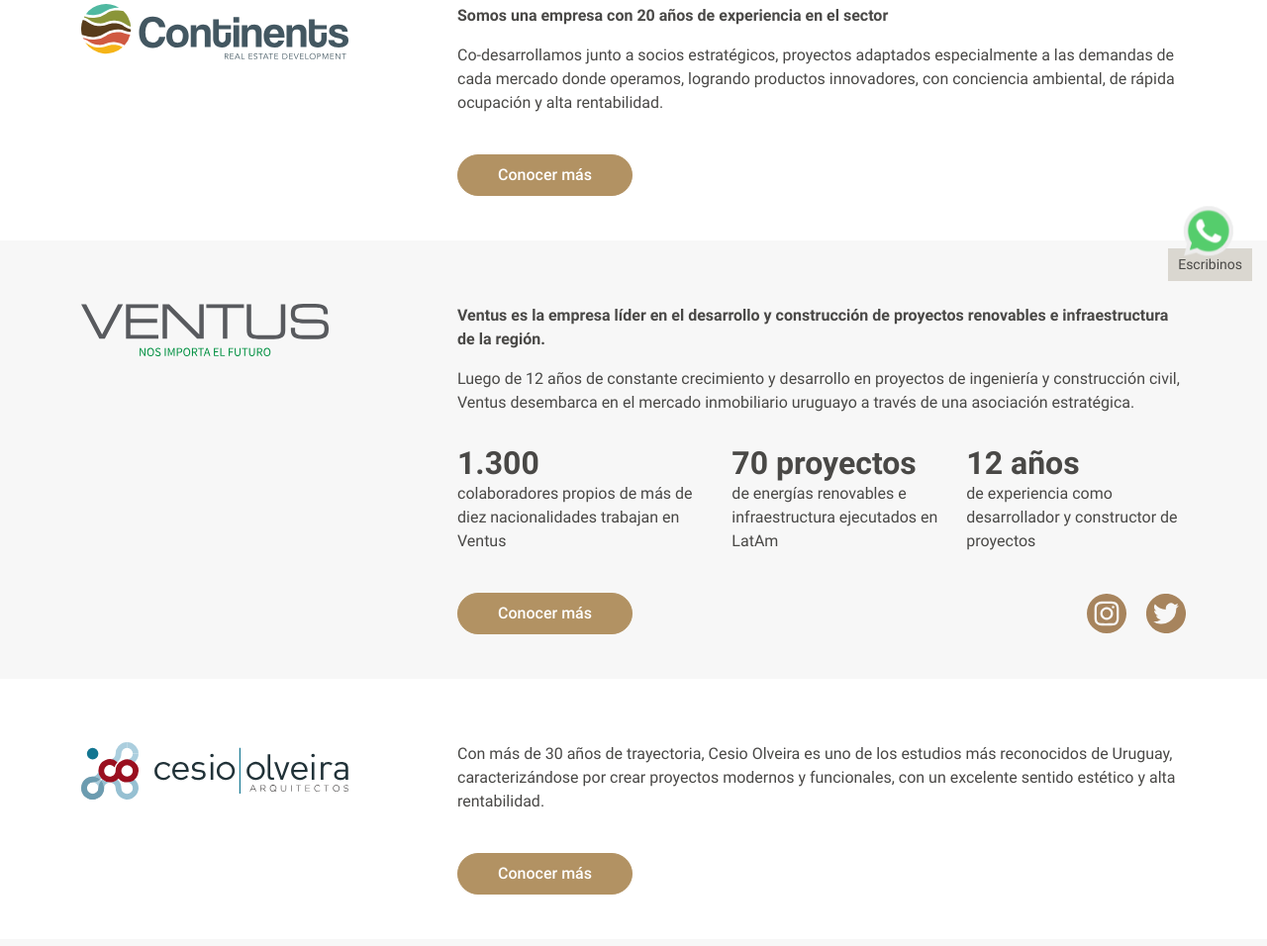
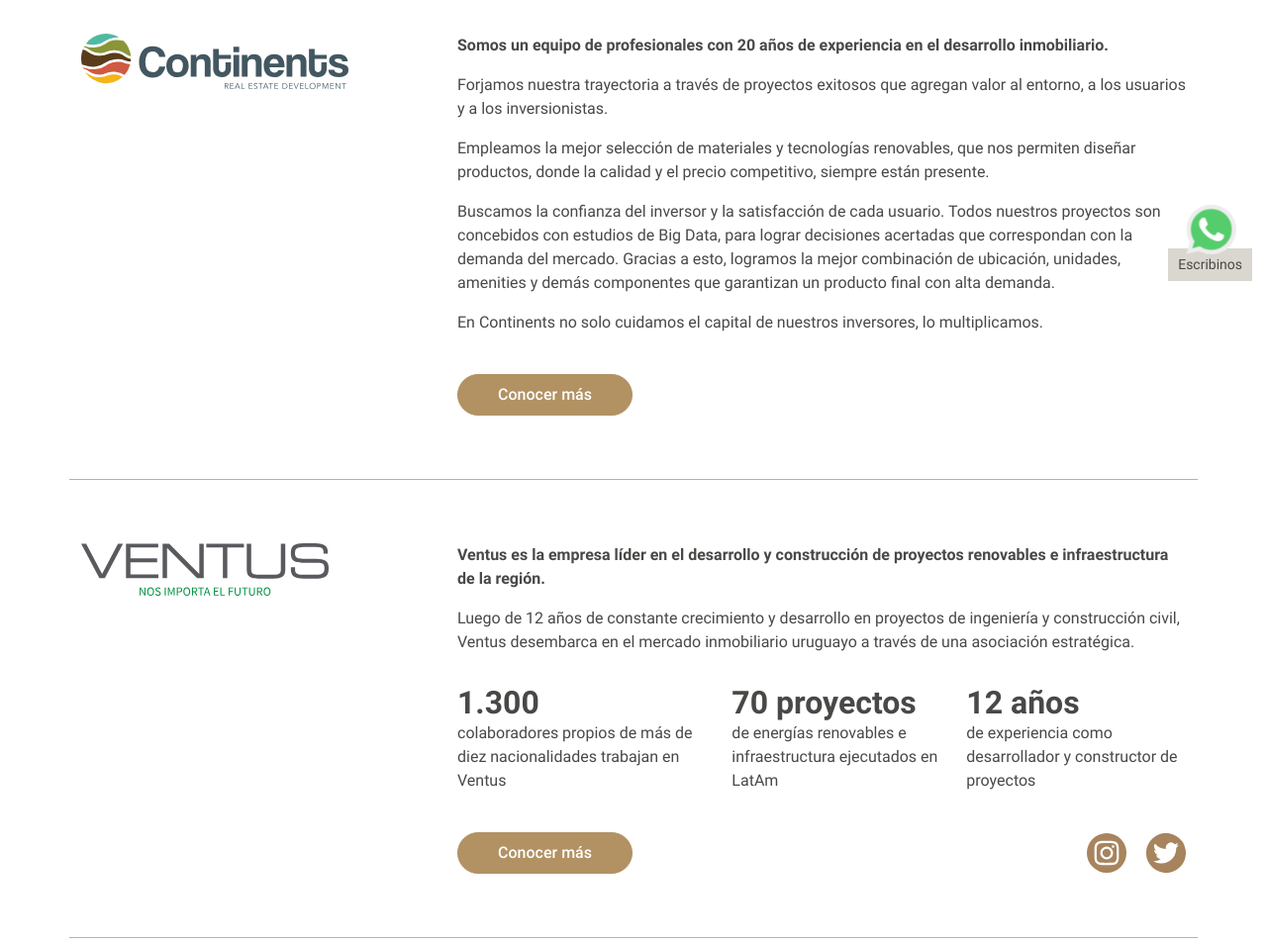
Before and after one commit to alexjhoan/munich, a plain HTML site: page us.html in a window 1280 px wide. Shown: the part 516-1472 px from the top of the page at 99% size. Drawn offline with nearby package versions, Linux system fonts and the light colour scheme.

Commit message:
change text us 1130 21022022

```diff
--- a/styles/scss/components/_us.scss
+++ b/styles/scss/components/_us.scss
@@ -1,8 +1,6 @@
 /*-----------------------------About-Us----------------------------*/
 #aboutUs {
-  padding-top:5vh;
-  margin-top: 0;
-  padding-bottom:45px;
+  padding-top: 70px;
   .divider {
     width: 100%;
     margin: 40px auto 70px;
@@ -29,8 +27,11 @@
   }
 }
 #aboutUsv{
-  background-color: $whiteunit;
-  padding-bottom:45px;
+  padding-top: 0;
+  & > .container{
+    padding-top: 8vh;
+    border-top: solid 1px #B7B1A6;
+  }
   img.logo {
     width: 100%;
     max-width: 250px;
@@ -65,7 +66,11 @@
   }
 }
 #aboutUsc{
-  padding-bottom:45px;
+  padding-top: 0;
+  & > .container{
+    padding-top: 8vh;
+    border-top: solid 1px #B7B1A6;
+  }
   img.logo {
     width: 100%;
     max-width: 270px;
--- a/us.html
+++ b/us.html
@@ -89,8 +89,11 @@
           <img src="assets/icons/logo-continents.svg" alt="" class="logo" />
         </div>
         <div class="col-12 col-lg-8">
-          <p class="strong">Somos una empresa con 20 años de experiencia en el sector</p>
-          <p class="text">Co-desarrollamos junto a socios estratégicos, proyectos adaptados especialmente a las demandas de cada mercado donde operamos, logrando productos innovadores, con conciencia ambiental, de rápida ocupación y alta rentabilidad.</p>
+          <p class="strong">Somos un equipo de profesionales con 20 años de experiencia en el desarrollo inmobiliario.</p>
+          <p class="text">Forjamos nuestra trayectoria a través de proyectos exitosos que agregan valor al entorno, a los usuarios y a los inversionistas.</p>
+          <p class="text">Empleamos la mejor selección de materiales y tecnologías renovables, que nos permiten diseñar productos, donde la calidad y el precio competitivo, siempre están presente. </p>
+          <p class="text">Buscamos la confianza del inversor y la satisfacción de cada usuario. Todos nuestros proyectos son concebidos con estudios de Big Data, para lograr decisiones acertadas que correspondan con la demanda del mercado. Gracias a esto, logramos la mejor combinación de ubicación, unidades, amenities y demás componentes que garantizan un producto final con alta demanda.</p>
+          <p class="text">En Continents no solo cuidamos el capital de nuestros inversores, lo multiplicamos.</p>
           <div class="seeMore">
             <a class="btn btn-primary" href="https://continentsred.com" target="_blank">Conocer más</a>
           </div>
```
Also changed, not shown: styles/css/bundle.min.css, 1 other file.
